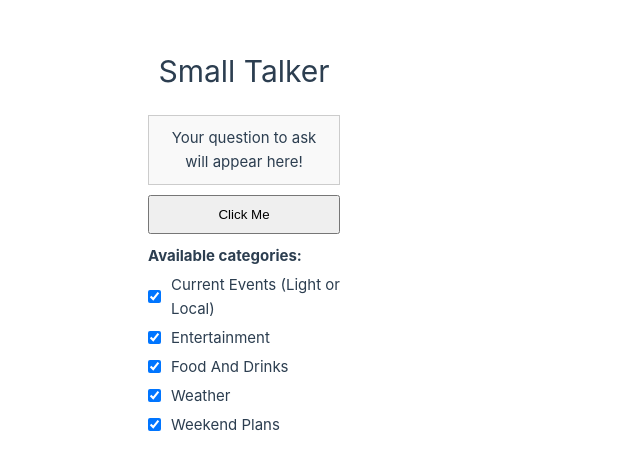
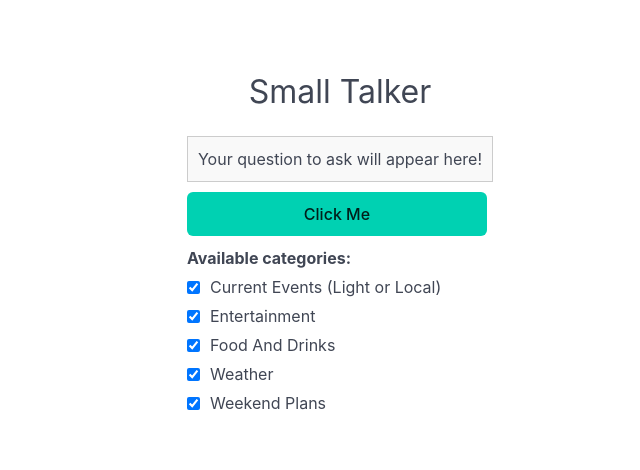
Before and after one commit to MPorycki/SmallTalker, a Vue app in the folder SmallTalker/: page / in a window 1280 px wide. Shown: the part 156-626 px from the top of the page, without its empty margins (300-940 px from the left). Built offline with nearby package versions, Linux system fonts and the light colour scheme.

Commit message:
Add bulma

```diff
--- a/SmallTalker/package.json
+++ b/SmallTalker/package.json
@@ -13,6 +13,7 @@
     "deploy": "cd ..; git subtree push --prefix SmallTalker/dist origin gh-pages"
   },
   "dependencies": {
+    "bulma": "^1.0.2",
     "vue": "^3.4.29",
     "vue-router": "^4.3.3"
   },
@@ -24,6 +25,6 @@
     "eslint-plugin-vue": "^9.23.0",
     "gh-pages": "^6.1.1",
     "prettier": "^3.2.5",
-    "vite": "^5.4.2"
+    "vite": "^5.4.9"
   }
 }
--- a/SmallTalker/src/App.vue
+++ b/SmallTalker/src/App.vue
@@ -7,6 +7,9 @@ import { RouterView } from 'vue-router'
 </template>
 
 <style scoped>
+body{
+  height: 100%;
+}
 header {
   line-height: 1.5;
   max-height: 100vh;
@@ -26,10 +29,6 @@ nav {
 
 nav a.router-link-exact-active {
   color: var(--color-text);
-}
-
-nav a.router-link-exact-active:hover {
-  background-color: transparent;
 }
 
 nav a {
--- a/SmallTalker/src/assets/main.css
+++ b/SmallTalker/src/assets/main.css
@@ -1,19 +1,12 @@
 @import './base.css';
 
 #app {
-  max-width: 1280px;
+
   margin: 0 auto;
-  padding: 2rem;
+  padding: 1rem;
   font-weight: normal;
 }
 
-a,
-.green {
-  text-decoration: none;
-  color: hsla(160, 100%, 37%, 1);
-  transition: 0.4s;
-  padding: 3px;
-}
 
 @media (hover: hover) {
   a:hover {
@@ -26,10 +19,4 @@ a,
     display: flex;
     place-items: center;
   }
-
-  #app {
-    display: grid;
-    grid-template-columns: 1fr 1fr;
-    padding: 0 2rem;
-  }
 }
--- a/SmallTalker/src/main.js
+++ b/SmallTalker/src/main.js
@@ -3,6 +3,7 @@ import './assets/main.css'
 import { createApp } from 'vue'
 import App from './App.vue'
 import router from './router'
+import 'bulma/css/bulma.css';
 
 const app = createApp(App)
 
--- a/SmallTalker/src/views/MainView.vue
+++ b/SmallTalker/src/views/MainView.vue
@@ -1,6 +1,7 @@
 <template>
-  <div class="container">
+  <div class="container" style="width: 100%;">
     <!-- Big Label at the Top -->
+     <div class="column is-fullwidth">
     <h1 class="page-title">Small Talker</h1>
 
     <!-- Text Output Box -->
@@ -9,7 +10,7 @@
     </div>
 
     <!-- Button -->
-    <button @click="handleClick">Click Me</button>
+    <button class="button is-primary" @click="handleClick">Click Me</button>
 
     <!-- Label for Checkbox Group -->
     <div class="checkbox-group">
@@ -21,6 +22,7 @@
         {{ option.text }}
       </label>
     </div>
+  </div>
   </div>
 </template>
 
```
Also changed, not shown: 1 other file (tests, documents, lock files or other folders).
